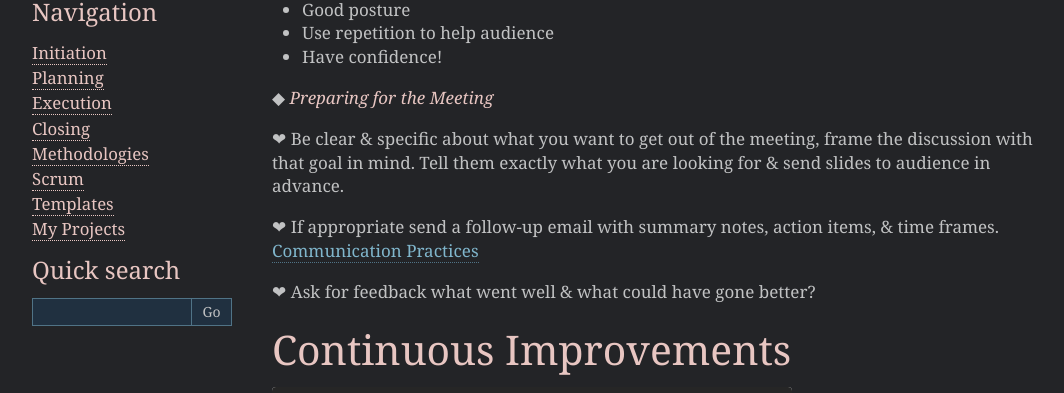
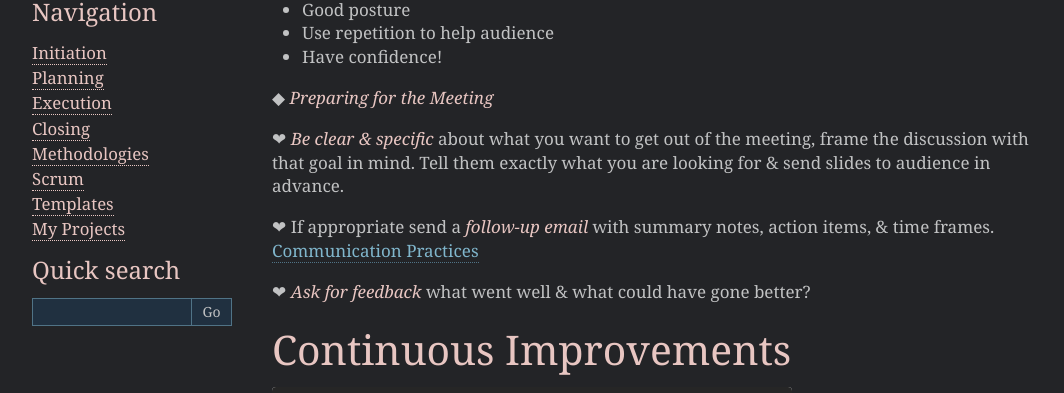
Before and after one commit to Hotonah/hotonah.github.io, a Sphinx documentation site: the page built from source/execution.txt, in a window 1280 px wide and 900 px high, scrolled down 5586 px. Shown: the part 133-526 px from the top of the window, without its empty margins (93-1157 px from the left). Built offline with Sphinx 7.4.7, drawn with Linux system fonts in a browser that asks for light colours.

```diff
--- a/source/execution.txt
+++ b/source/execution.txt
@@ -135,11 +135,11 @@ Presenting Data to Tell a Story
 
 ◆ `Preparing for the Meeting`
 
-❤ Be clear & specific about what you want to get out of the meeting, frame the discussion with that goal in mind. Tell them exactly what you are looking for & send slides to audience in advance.
+❤ `Be clear & specific` about what you want to get out of the meeting, frame the discussion with that goal in mind. Tell them exactly what you are looking for & send slides to audience in advance.
 
-❤ If appropriate send a follow-up email with summary notes, action items, & time frames. `Communication Practices <https://hotonah.github.io/hotonahcom/planning#id12>`_
+❤ If appropriate send a `follow-up email` with summary notes, action items, & time frames. `Communication Practices <https://hotonah.github.io/hotonahcom/planning#id12>`_
 
-❤ Ask for feedback what went well & what could have gone better?
+❤ `Ask for feedback` what went well & what could have gone better?
 
 Continuous Improvements
 ===================
```
